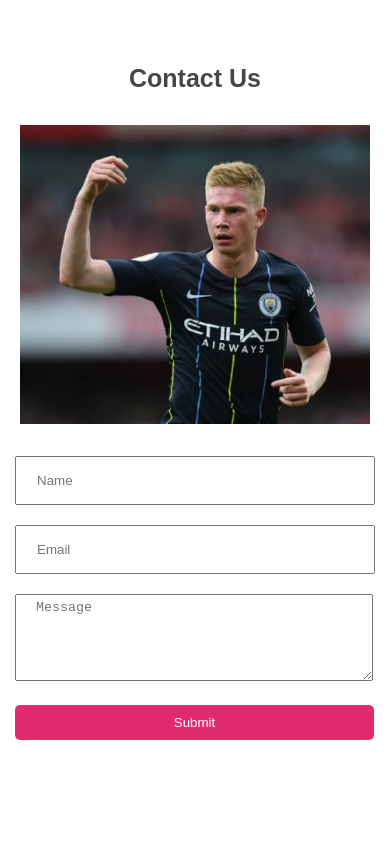
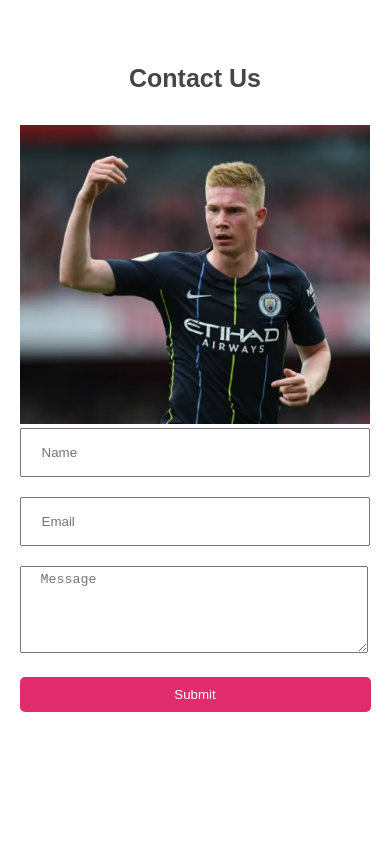
Before and after one commit to Aynul-Hasan/assignment-2, a plain HTML site: page index.html in a window 390 px wide. Shown: the part 7370-8236 px from the top of the page. Drawn offline with Linux system fonts and the light colour scheme.

Commit message:
commited

```diff
--- a/style.css
+++ b/style.css
@@ -124,8 +124,9 @@
 /************************contact section start*****************/
 .contact-div{
     margin: 5rem 0 ;
-    display: flex;
-    justify-content: space-around;
+    display: grid;
+    grid-template-columns: repeat(2, 1fr);
+
 }
 #contact h1{
     margin-top: 10rem;
@@ -136,19 +137,21 @@
     color: #464646;
 }
 .contact-left{
-    display: flex;
+    margin: auto;
+    /* display: flex;
     justify-content: center;
-    align-items: center;
-    width: 50%;
+    align-items: center; */
+    /* width: 50%; */
 }
 .contact-right{
-    width: 50%;
+    margin: auto;
+    width: 70%;
 }
 .contact-right div{
     margin-bottom: 20px;
 }
 .contact-right div input, textarea{
-    width: 50%;
+    width: 90%;
     padding: 5px 20px;
 }
 .contact-right div input{
@@ -159,7 +162,7 @@
     padding: 10px 20px;
     border: none;
     border-radius: 5px;
-    width: 57%;
+    width: 100%;
     cursor: pointer;
     color:#fff;
 }
@@ -254,7 +257,7 @@
     }
     /********contact******/
     #contact{
-        width: 100%;
+        width: 100% !important;
     }
     #contact h1{
         text-align: center;
@@ -262,28 +265,26 @@
         color: #464646;
     }
     .contact-div{
-        display: flex;
-        flex-direction: column;
+       grid-template-columns: repeat(1, 1fr);
         margin: 2rem 0 10rem 0;
     }
     .contact-left{
         margin: auto;
     }
     .contact-right{
-        width: 93%;
+
         margin: 2rem 0 0 15px;
-        /* margin: auto; */
+        margin: auto;
+        width: 90%;
     }
     .contact-right div input, textarea{
-       width: 87%;
        padding: 5px 20px;
-       /* margin: auto; */
     }
     .contact-right div  {
-       /* margin-left: 15px; */
+       margin-right: 10px;
     }
     .contact-right .submit-btn{
-        width: 99%;
+       width: 100%;
     }
 
     /*******footer*******/
```
